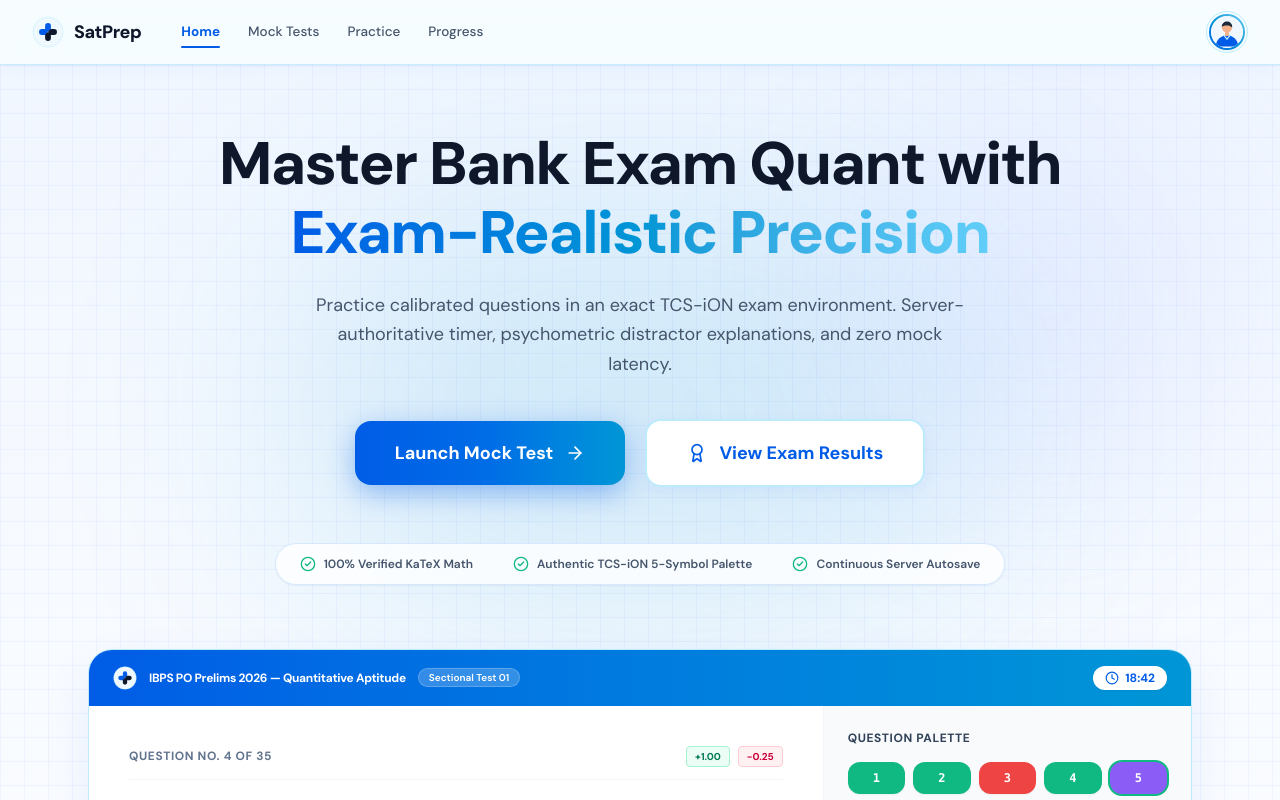
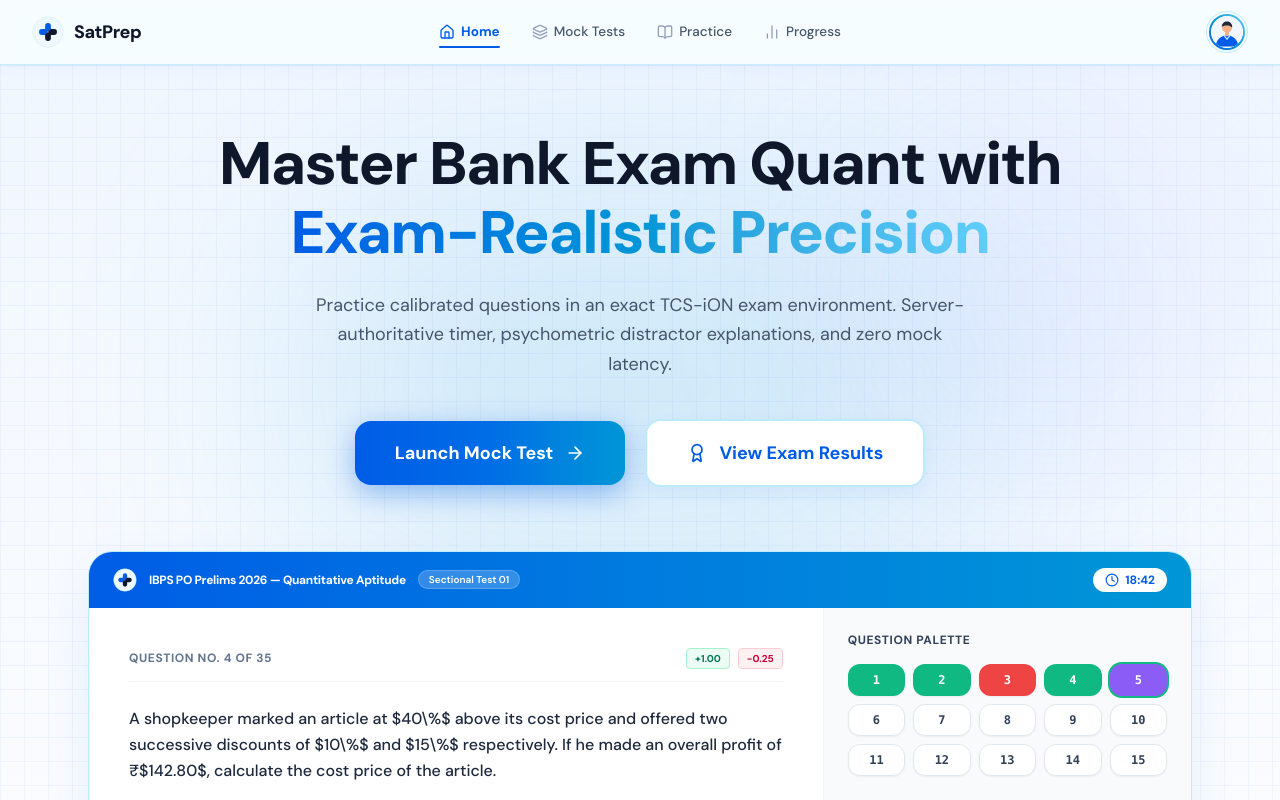
Before and after one commit to Potri2357/SatPrep, a Next.js app: page / in a window 1280 px wide. Shown: the top 800 px of the page. Built offline with nearby package versions, Linux system fonts and the light colour scheme.

Commit message:
feat: center navbar options with icons and remove trust metrics pill strip

```diff
--- a/src/app/page.tsx
+++ b/src/app/page.tsx
@@ -6,7 +6,6 @@
 import { BrandLogo } from '@/components/brand-logo';
 import {
   ArrowRight,
-  CheckCircle2,
   ShieldCheck,
   Zap,
   BarChart3,
@@ -58,22 +57,6 @@
               <Award className="w-5 h-5 text-[#005CE6] group-hover:scale-110 transition-transform" />
               <span>View Exam Results</span>
             </Link>
-          </div>
-
-          {/* Trust Metrics Pill Strip */}
-          <div className="mt-14 inline-flex flex-wrap items-center justify-center gap-6 sm:gap-10 text-xs font-semibold text-slate-600 bg-white/80 backdrop-blur-md px-6 py-3 rounded-full border border-[#BFDBFE]/60 shadow-xs">
-            <div className="flex items-center gap-2">
-              <CheckCircle2 className="w-4 h-4 text-[#10B981]" />
-              <span>100% Verified KaTeX Math</span>
-            </div>
-            <div className="flex items-center gap-2">
-              <CheckCircle2 className="w-4 h-4 text-[#10B981]" />
-              <span>Authentic TCS-iON 5-Symbol Palette</span>
-            </div>
-            <div className="flex items-center gap-2">
-              <CheckCircle2 className="w-4 h-4 text-[#10B981]" />
-              <span>Continuous Server Autosave</span>
-            </div>
           </div>
         </div>
 
--- a/src/components/navbar.tsx
+++ b/src/components/navbar.tsx
@@ -12,6 +12,10 @@
   Shield,
   Award,
   LogOut,
+  Home,
+  Layers,
+  BookOpen,
+  BarChart2,
 } from 'lucide-react';
 
 interface NavbarProps {
@@ -58,12 +62,12 @@
     return () => document.removeEventListener('mousedown', handleClickOutside);
   }, []);
 
-  // Primary navigation destinations
+  // Primary navigation destinations with icons
   const navItems = [
-    { title: 'Home', href: '/' },
-    { title: 'Mock Tests', href: '/tests/new' },
-    { title: 'Practice', href: '/practice' },
-    { title: 'Progress', href: '/profile' },
+    { title: 'Home', href: '/', icon: Home },
+    { title: 'Mock Tests', href: '/tests/new', icon: Layers },
+    { title: 'Practice', href: '/practice', icon: BookOpen },
+    { title: 'Progress', href: '/profile', icon: BarChart2 },
   ];
 
   const isItemActive = (href: string) => {
@@ -73,9 +77,9 @@
 
   return (
     <header className={cn("sticky top-0 z-50 w-full bg-[#F7FDFF]/90 backdrop-blur-xl border-b border-[#BCEBFC]/80 shadow-[0_1px_3px_rgba(0,92,230,0.03),0_4px_16px_rgba(0,92,230,0.03)] transition-all", className)}>
-      <div className="max-w-7xl mx-auto h-16 px-4 sm:px-6 lg:px-8 flex items-center justify-between">
-        {/* Left: Clean Brand Logo & Minimalist Navigation */}
-        <div className="flex items-center gap-8 lg:gap-10">
+      <div className="max-w-7xl mx-auto h-16 px-4 sm:px-6 lg:px-8 flex items-center justify-between relative">
+        {/* Left: Brand Logo */}
+        <div className="flex items-center">
           <Link
             href="/"
             className="flex items-center gap-2.5 transition-opacity hover:opacity-90 focus:outline-none"
@@ -86,22 +90,25 @@
               SatPrep
             </span>
           </Link>
+        </div>
 
-          {/* Desktop Clean Navigation (No pill enclosures or menu clutter) */}
-          <nav className="hidden md:flex items-center gap-7" aria-label="Main Navigation">
+        {/* Center: Centered Navigation Options with Icons */}
+        <nav className="hidden md:flex items-center gap-6 lg:gap-8 absolute left-1/2 -translate-x-1/2" aria-label="Main Navigation">
           {navItems.map((item) => {
             const active = isItemActive(item.href);
+            const Icon = item.icon;
             return (
               <Link
                 key={item.title}
                 href={item.href}
                 className={cn(
-                    "text-[13.5px] transition-colors duration-150 relative py-1.5",
+                  "flex items-center gap-1.5 text-[13.5px] transition-colors duration-150 relative py-1.5 group",
                   active
                     ? "text-[#005CE6] font-bold"
                     : "text-slate-600 font-medium hover:text-[#005CE6]"
                 )}
               >
+                <Icon className={cn("w-4 h-4 transition-colors", active ? "text-[#005CE6]" : "text-slate-400 group-hover:text-[#005CE6]")} />
                 <span>{item.title}</span>
                 {active && (
                   <span className="absolute bottom-0 left-0 right-0 h-[2px] bg-[#005CE6] rounded-full" />
@@ -110,7 +117,6 @@
             );
           })}
         </nav>
-        </div>
 
         {/* Right: Clean Candidate Avatar Only */}
         <div className="flex items-center gap-3 shrink-0">
@@ -208,18 +214,20 @@
         <div className="md:hidden border-t border-[#BCEBFC] bg-[#F7FDFF] px-4 py-3 space-y-1 shadow-lg animate-in slide-in-from-top-2 duration-150">
           {navItems.map((item) => {
             const active = isItemActive(item.href);
+            const Icon = item.icon;
             return (
               <Link
                 key={item.title}
                 href={item.href}
                 onClick={() => setMobileMenuOpen(false)}
                 className={cn(
-                  "block px-3 py-2.5 rounded-xl text-xs font-semibold transition-colors",
+                  "flex items-center gap-2.5 px-3 py-2.5 rounded-xl text-xs font-semibold transition-colors",
                   active
                     ? "text-[#005CE6] bg-[#005CE6]/10 font-bold"
                     : "text-slate-700 hover:bg-slate-100/60"
                 )}
               >
+                <Icon className={cn("w-4 h-4", active ? "text-[#005CE6]" : "text-slate-400")} />
                 <span>{item.title}</span>
               </Link>
             );
```
Lines whose indentation alone changed are shown as unchanged.
